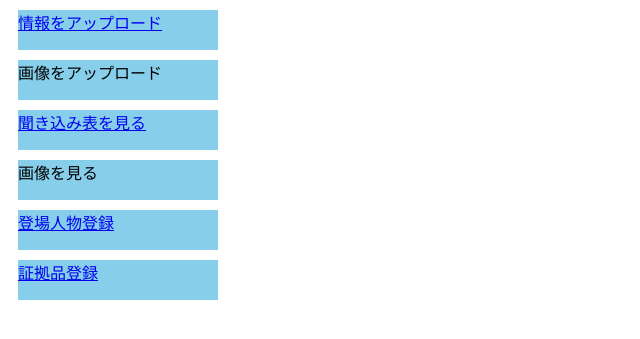
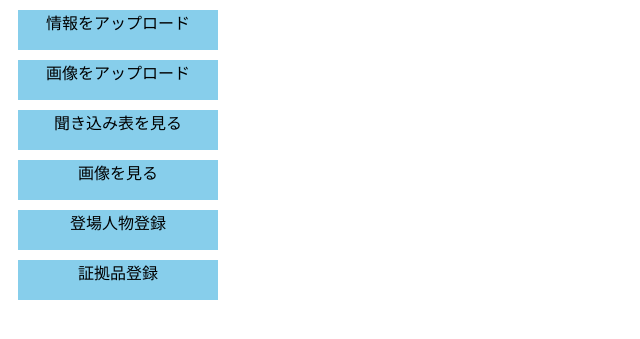
Before and after one commit to saksakchoc/mistery, a Django app: template mainapp/templates/mainapp/index.html in a window 1280 px wide. Shown: the top 339 px of the page, without its empty margins (0-640 px from the left). Run offline with Django 3.2, Linux system fonts and the light colour scheme; the template is opened without the code that fills it, so the values that code supplies are empty.

Commit message:
for lolipop

```diff
--- a/mainapp/static/css/style.css
+++ b/mainapp/static/css/style.css
@@ -1,14 +1,31 @@
 @charset "UTF-8";
 
 td {
-    width: 100px;
-    height: 40px;
-    background: pink;
+    width: 200px;
+    height: 100px;
+    background: white;
     border: medium solid black;
+    display: inline-block;
+}
+tbody {
+    overflow-x: hidden;
+    overflow-y: scroll;
+    height: 100px;
+}
+a {
+    text-decoration: none;
+    color: black;
+}
+a:visited {
+    color: black;
 }
 .btn {
     width: 200px;
     height: 40px;
     background: skyblue;
     margin: 10px;
+    text-align: center;
 }
+.item {
+    font-size: 0.5 em;
+}
--- a/mainapp/templates/mainapp/index.html
+++ b/mainapp/templates/mainapp/index.html
@@ -4,27 +4,27 @@
 <head>
 <meta charset='UTF-8'>
 <title>情報アップロード</title>
-<link rel="stylesheet" href="{% static 'css/style.css' %}">
+<link rel="stylesheet" type="text/css" href="{% static 'css/style.css' %}">
 </head>
 <body>
-<div id="btn_upinfo" class="btn">
-    <a href="{% url 'uploadinfo' %}">情報をアップロード</a>
-</div>
+<a href="{% url 'uploadinfo' %}"><div id="btn_upinfo" class="btn">
+    情報をアップロード
+</div></a>
 <div id="btn_upimg" class="btn">
     画像をアップロード
 </div>
-<div id="btn_kikikomi" class="btn">
-    <a href="{% url 'dispinfo' %}">聞き込み表を見る</a>
-</div>
+<a href="{% url 'dispinfo' %}"><div id="btn_kikikomi" class="btn">
+    聞き込み表を見る
+</div></a>
 <div id="btn_twitter" class="btn">
     画像を見る
 </div>
-<div id="btn_addperson" class="btn">
-    <a href="{% url 'addperson' %}">登場人物登録</a>
-</div>
-<div id="btn_addstuff" class="btn">
-    <a href="{% url 'addstuff' %}">証拠品登録</a>
-</div>
+<a href="{% url 'addperson' %}"><div id="btn_addperson" class="btn">
+    登場人物登録
+</div></a>
+<a href="{% url 'addstuff' %}"><div id="btn_addstuff" class="btn">
+    証拠品登録
+</div></a>
 </body>
 
 </html>
```
Also changed, not shown: mainapp/templates/mainapp/dispinfo.html (+11 -8 lines), mistery/settings.py (+8 -1 lines).
